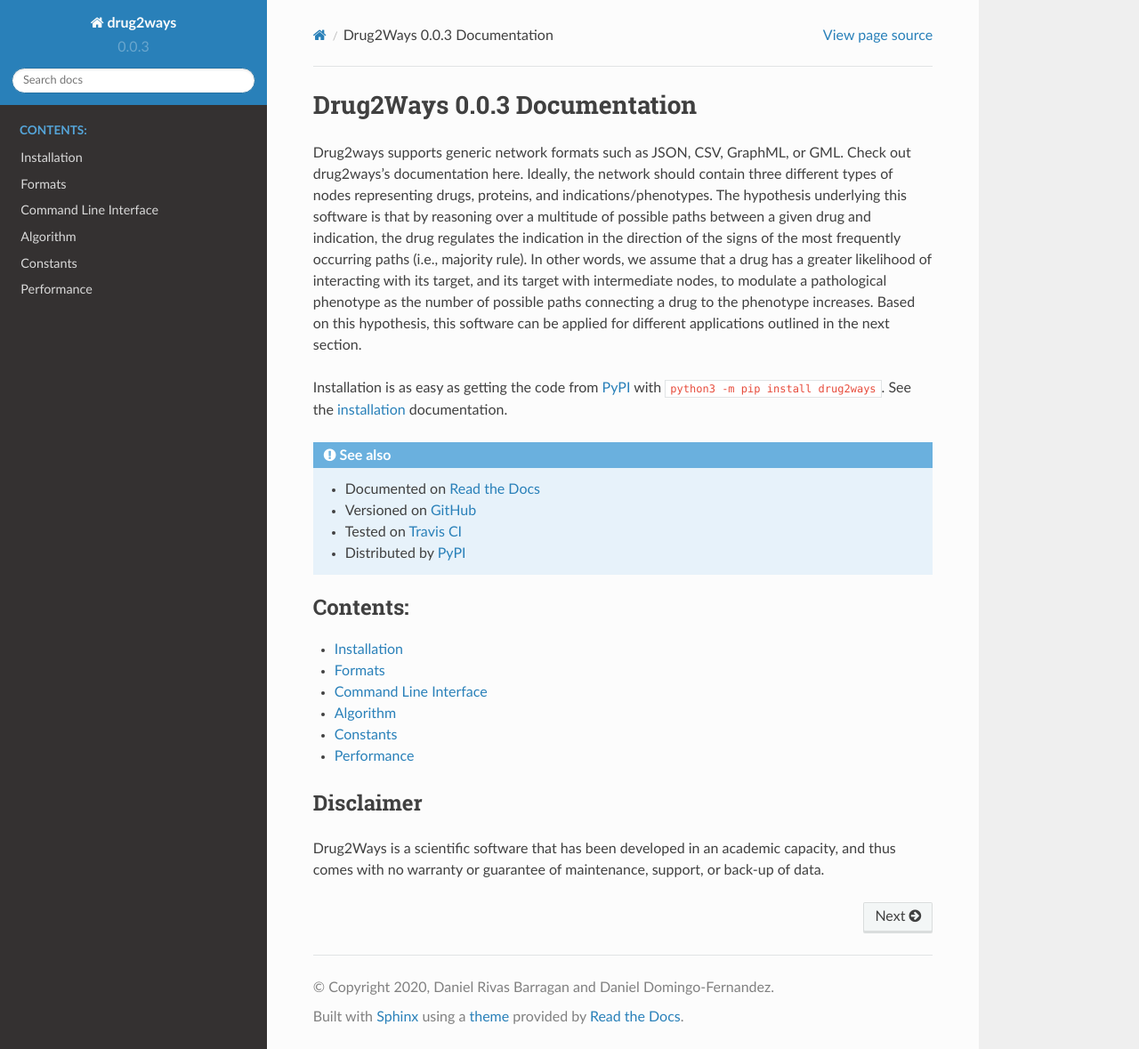
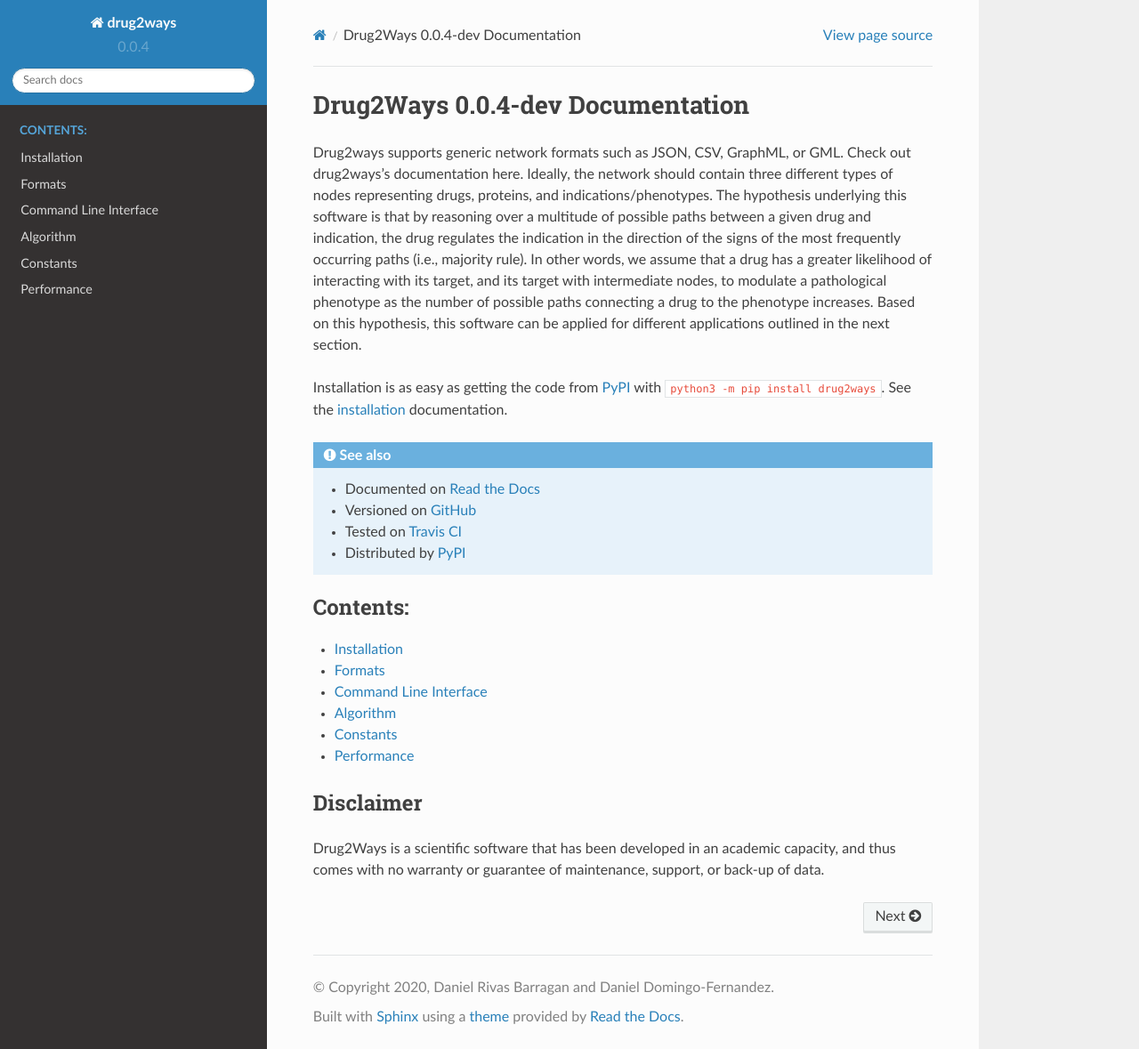
Before and after one commit to drug2ways/drug2ways, a Sphinx documentation site: the page built from docs/source/index.rst, in a window 1280 px wide and 1179 px high. Shown: the whole window at 89% size. Built offline with Sphinx 7.4.7 and the Read the Docs theme 2.0.0, drawn with Linux system fonts in a browser that asks for light colours.

Commit message:
Bump version: 0.0.3 → 0.0.4-dev

```diff
--- a/docs/source/conf.py
+++ b/docs/source/conf.py
@@ -21,7 +21,7 @@ project = 'drug2ways'
 copyright = '2020, Daniel Rivas Barragan and Daniel Domingo-Fernandez'
 author = 'Daniel Rivas Barragan and Daniel Domingo-Fernandez'
 
-release = '0.0.3'
+release = '0.0.4-dev'
 
 parsed_version = re.match(
     '(?P<major>\d+)\.(?P<minor>\d+)\.(?P<patch>\d+)(?:-(?P<release>[0-9A-Za-z-]+(?:\.[0-9A-Za-z-]+)*))?(?:\+(?P<build>[0-9A-Za-z-]+(?:\.[0-9A-Za-z-]+)*))?',
--- a/setup.cfg
+++ b/setup.cfg
@@ -3,7 +3,7 @@
 ##########################
 [metadata]
 name = drug2ways
-version = 0.0.3
+version = 0.0.4-dev
 description = Reasoning over polar paths in biological networks for drug discovery applications
 long_description = A Python package for reasoning over large-scale biological networks for drug discovery applications in bioinformatics
 
```
Also changed, not shown: .bumpversion.cfg.
